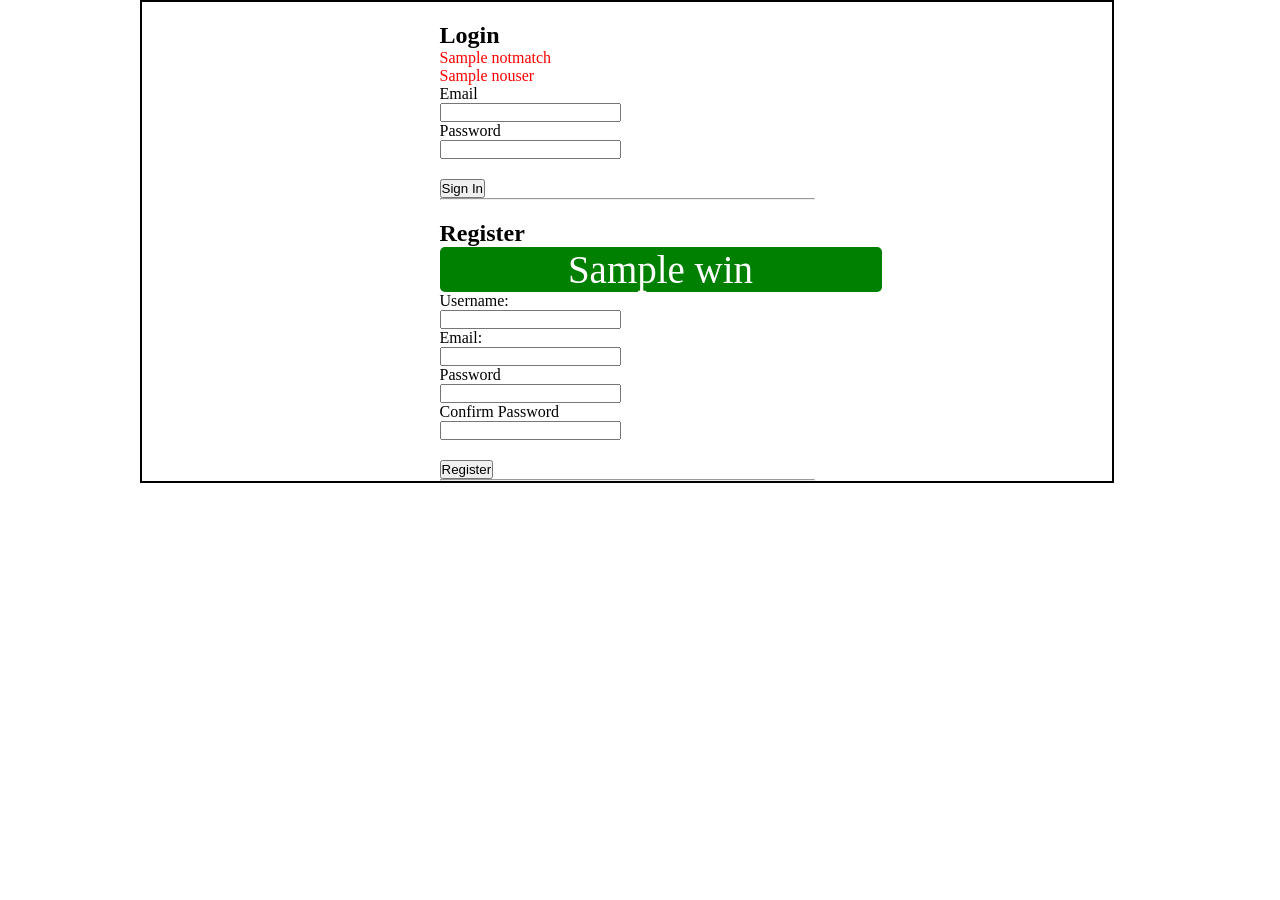
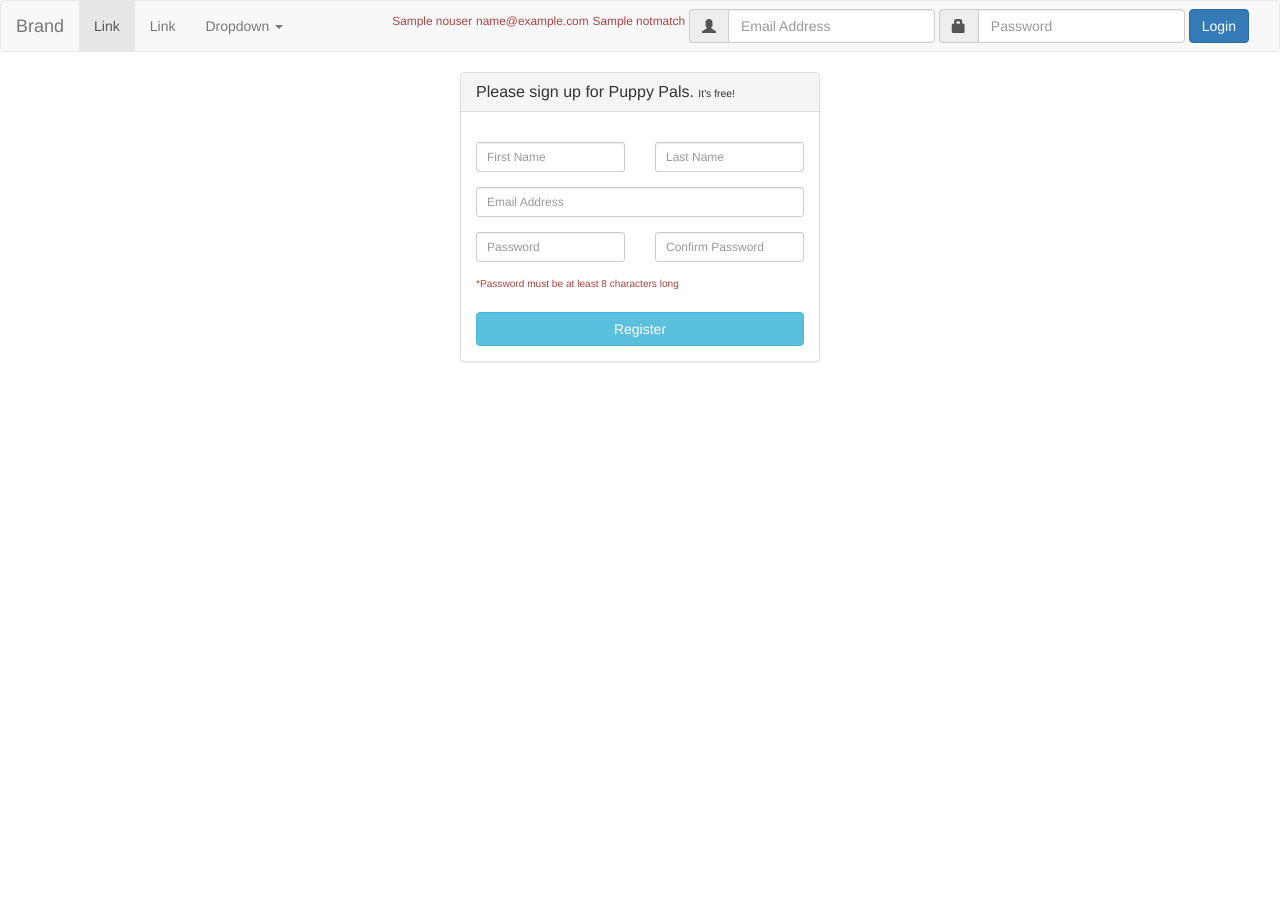
Before and after one commit to perez0231/Puppy_Pals, a Django app: template apps/login_app/templates/login_app/index.html in a window 1280 px wide. After the commit the page ends 362 px from the top, so only its background shows below. Run offline with Django 3.2, Linux system fonts and the light colour scheme; the template is opened without the code that fills it: most values are stand-ins (such as "Sample title", 1, 10 or a date in 2020); some libraries are stand-ins or nearby versions.

Commit message:
updated models and login/reg page.

```diff
--- a/apps/login_app/templates/login_app/index.html
+++ b/apps/login_app/templates/login_app/index.html
@@ -4,48 +4,157 @@
 	<meta charset="utf-8">
 	<title>Login | Registration</title>
 	 {% load staticfiles %}
-  	<link rel="stylesheet" href="{% static 'login_app/css/style.css' %}">
+  	<!-- Latest compiled and minified CSS -->
+	<link rel="stylesheet" href="https://maxcdn.bootstrapcdn.com/bootstrap/3.3.7/css/bootstrap.min.css" integrity="sha384-BVYiiSIFeK1dGmJRAkycuHAHRg32OmUcww7on3RYdg4Va+PmSTsz/K68vbdEjh4u" crossorigin="anonymous">
 </head>
 <body>
-	<div class="wrapper">
-		<div class="main">
-			<div class="login">
 
-			<h2>Login</h2>
-			<p class="lose">{{notmatch}}</p>
+<!-- LOGIN NAV BAR -->
+<nav class="navbar navbar-default">
+	<div class="container-fluid">
+
+		<div class="navbar-header">
+			<button type="button" class="navbar-toggle collapsed" data-toggle="collapse" data-target="#bs-example-navbar-collapse-1">
+			<span class="sr-only">Toggle navigation</span>
+			<span class="icon-bar"></span>
+			<span class="icon-bar"></span>
+			<span class="icon-bar"></span>
+			</button>
+			<a class="navbar-brand" href="#">Brand</a>
+		</div>
+
+
+		<div class="collapse navbar-collapse" id="bs-example-navbar-collapse-1">
+			<ul class="nav navbar-nav">
+				<li class="active"><a href="#">Link <span class="sr-only">(current)</span></a></li>
+				<li><a href="#">Link</a></li>
+				<li class="dropdown">
+				<a href="#" class="dropdown-toggle" data-toggle="dropdown" role="button" aria-expanded="false">Dropdown <span class="caret"></span></a>
+					<ul class="dropdown-menu" role="menu">
+						<li><a href="#">Action</a></li>
+						<li><a href="#">Another action</a></li>
+						<li><a href="#">Something else here</a></li>
+						<li class="divider"></li>
+						<li><a href="#">Separated link</a></li>
+						<li class="divider"></li>
+						<li><a href="#">One more separated link</a></li>
+					</ul>
+				</li>
+			</ul>
+
+			<form action="login" method="post" id="signin" class="navbar-form navbar-right" role="form" >
+				{%csrf_token%}
+
+				<p class="input-group text-danger small">{{nouser}}</p>
+				<p class="input-group text-danger small">{{noemail}}</p>
+				<p class="input-group text-danger small">{{notmatch}}</p>
+				<div class="input-group">
+					<span class="input-group-addon"><i class="glyphicon glyphicon-user"></i></span>
+					<input id="email" type="email" class="form-control" name="email" value="" placeholder="Email Address">
+				</div>
+
+	            <div class="input-group">
+	                <span class="input-group-addon"><i class="glyphicon glyphicon-lock"></i></span>
+	                <input id="password" type="password" class="form-control" name="password" value="" placeholder="Password">
+				</div>
+
+				<button type="submit" class="btn btn-primary">Login</button>
+			</form>
+
+		</div>
+	</div>
+
+</nav>
+
+
+			<!-- <h2>Login</h2>
+
 			<p class="lose"></p>
 
 			<form action="login" method="post">
 			{%csrf_token%}
-			<p style="color: red;">{{nouser}}</p>
+			<p>{{nouser}}</p>
 				Email <input type="text" name="email" required=>
 				Password <input type="password" name="password">
 				<input class="btn" type="submit" name="sign" value="Sign In">
-			</form>
-			<hr>
+			</form> -->
+
+<!-- RESITER FORM -->
+<div class="container">
+	<div class="row centered-form">
+		<div class="col-xs-12 col-sm-8 col-md-4 col-sm-offset-2 col-md-offset-4">
+			<div class="panel panel-default">
+
+				<div class="panel-heading">
+					<h3 class="panel-title">Please sign up for Puppy Pals. <small>It's free!</small></h3>
 				</div>
-			<div class="register">
 
-			<h2>Register</h2>
-			<p class="win">{{win}}</p>
+				<div class="panel-body">
+
+					<form action="/success" method="post" role="form">
+						{%csrf_token%}
+
+						<div class="row">
+							<div class="form-group text-danger small">
 								{% if messages %}
-    	<ul class="messages">
+							    	<ul>
 								    	{% for message in messages %}
 											<li{% if message.tags %} class="{{ message.tags }}"{% endif %}>{{ message }}</li>
 										{% endfor %}
 									</ul>
 								{% endif %}
-			<form action="/success" method="post">
-			{%csrf_token%}
-				Username: <input type="text" name="username">
-				Email: <input type="text" name="email">
-				Password <input type="password" name="pass">
-				Confirm Password<input type="password" name="conpass">
-				<input class="btn" type="submit" name="regis" value="Register">
-			</form>
-			<hr>
+							</div>
+						<!-- FIRST NAME -->
+							<div class="col-xs-6 col-sm-6 col-md-6">
+								<div class="form-group">
+									<input type="text" name="first_name" id="first_name" class="form-control input-sm" placeholder="First Name">
+								</div>
+							</div>
+
+						<!-- LAST NAME -->
+							<div class="col-xs-6 col-sm-6 col-md-6">
+								<div class="form-group">
+									<input type="text" name="last_name" id="last_name" class="form-control input-sm" placeholder="Last Name">
 								</div>
 							</div>
 						</div>
+
+						<!-- EMAIL -->
+						<div class="form-group">
+							<input type="email" name="email" id="email" class="form-control input-sm" placeholder="Email Address">
+						</div>
+
+
+						<div class="row">
+						<!-- PASSWORD -->
+							<div class="col-xs-6 col-sm-6 col-md-6">
+								<div class="form-group">
+									<input type="password" name="password" id="password" class="form-control input-sm" placeholder="Password">
+								</div>
+							</div>
+
+						<!-- PASSWORD_CONFIRMATION -->
+							<div class="col-xs-6 col-sm-6 col-md-6">
+								<div class="form-group">
+									<input type="password" name="password_confirmation" id="password_confirmation" class="form-control input-sm" placeholder="Confirm Password">
+								</div>
+							</div>
+							<div class="panel-heading">
+								<small><p class="text-danger small">*Password must be at least 8 characters long</p></small>
+							</div>
+						</div>
+
+						<input type="submit" value="Register" class="btn btn-info btn-block">
+
+					</form>
+
+				</div>
+			</div>
+		</div>
+	</div>
+</div>
+
+	<!-- Latest compiled and minified JavaScript -->
+	<script src="https://maxcdn.bootstrapcdn.com/bootstrap/3.3.7/js/bootstrap.min.js" integrity="sha384-Tc5IQib027qvyjSMfHjOMaLkfuWVxZxUPnCJA7l2mCWNIpG9mGCD8wGNIcPD7Txa" crossorigin="anonymous"></script>
 </body>
 </html>
--- a/apps/mainApp/models.py
+++ b/apps/mainApp/models.py
@@ -10,7 +10,7 @@ class Dogs(models.Model):
     user = models.ForeignKey(Users, related_name='dog_Owner')
     size = models.CharField(max_length=45)
     breed = models.CharField(max_length=45)
-    zipcode= models.IntegerField(max_length=5)
+    zipcode= models.IntegerField()
     picture = models.CharField(max_length=1000)
     created_at = models.DateTimeField(auto_now_add=True)
     updated_at = models.DateTimeField(auto_now=True)
--- a/apps/mainApp/templates/mainApp/index.html
+++ b/apps/mainApp/templates/mainApp/index.html
@@ -1,9 +1,11 @@
 <!DOCTYPE html>
 <html>
 <head>
+	<meta charset="utf-8">
 	<title>Puppy Pals</title>
+	{% load staticfiles %}
 </head>
 <body>
-	<h1>Welcome to Puppy Pals!</h1>
+	<h1>Welcome {{user.first_name}} {{user.last_name}} to Puppy Pals!</h1>
 </body>
 </html>
```
Also changed, not shown: apps/login_app/models.py (+9 -5 lines), apps/login_app/views.py (+9 -9 lines), apps/mainApp/views.py (+6 -1 lines), apps/login_app/migrations/0005_auto_20170731_1751.py (added), apps/mainApp/migrations/0002_auto_20170731_1637.py (added). Lines whose indentation alone changed are shown as unchanged.
